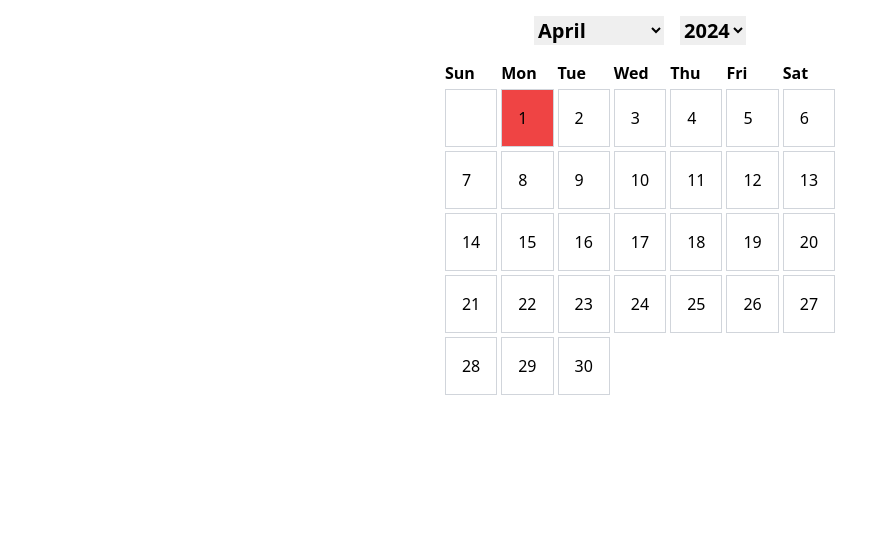
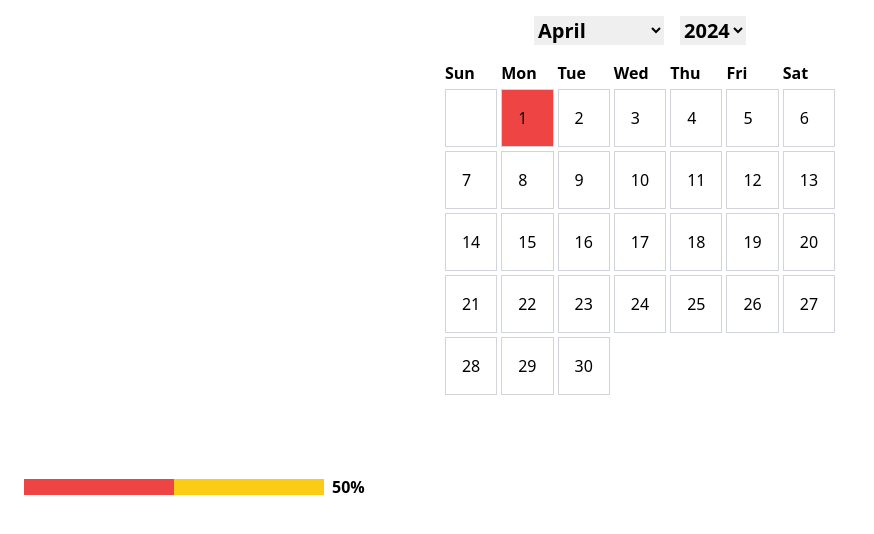
Before and after one commit to V-Gnana-Teja/Calendar, a React (Create React App) app: page / in a window 1280 px wide. Shown: the top 534 px of the page, without its empty margins (0-874 px from the left). Built offline with nearby package versions, Linux system fonts and the light colour scheme.

Commit message:
created sound slider bar

```diff
--- a/src/App.js
+++ b/src/App.js
@@ -1,10 +1,12 @@
 import React from 'react';
 import MyCalendar from "./MyCalendar";
+import Soundbar from './Soundbar';
 
 function App() {
   return (
     <div>
       <MyCalendar />
+      <Soundbar />
     </div>
   );
 }
--- /dev/null
+++ b/src/Rectangle.js
@@ -0,0 +1,30 @@
+import React from 'react';
+
+const Rectangle = ({ value, onChange }) => {
+  return (
+    <div className="flex items-center">
+      <div className="relative w-[300px] h-4 bg-yellow-400">
+        <div className="absolute top-0 left-0 h-full bg-red-500" style={{ width: `${value}%` }}></div>
+        <input
+          type="range"
+          min="0"
+          max="100"
+          value={value}
+          onChange={(e) => onChange(Number(e.target.value))}
+          className="w-full h-full absolute top-0 left-0 opacity-0 cursor-pointer"
+
+
+        />
+      </div>
+
+      <div className="ml-2 font-bold">{`${Math.round(value)}%`}</div>
+
+      <div>
+
+      </div>
+    </div>
+
+  );
+};
+
+export default Rectangle;
--- /dev/null
+++ b/src/Soundbar.js
@@ -0,0 +1,18 @@
+import React, { useState } from 'react';
+import Rectangle from './Rectangle';
+
+const Soundbar = () => {
+    const [volume, setVolume] = useState(50);
+
+    const handleVolumeChange = (newValue) => {
+      setVolume(newValue);
+    };
+
+  return (
+    <div className="flex justify-start items-center p-6 mt-14">
+    <Rectangle value={volume} onChange={handleVolumeChange} />
+  </div>
+  )
+}
+
+export default Soundbar
```
Also changed, not shown: src/MyCalendar.js (line endings or trailing spaces).
